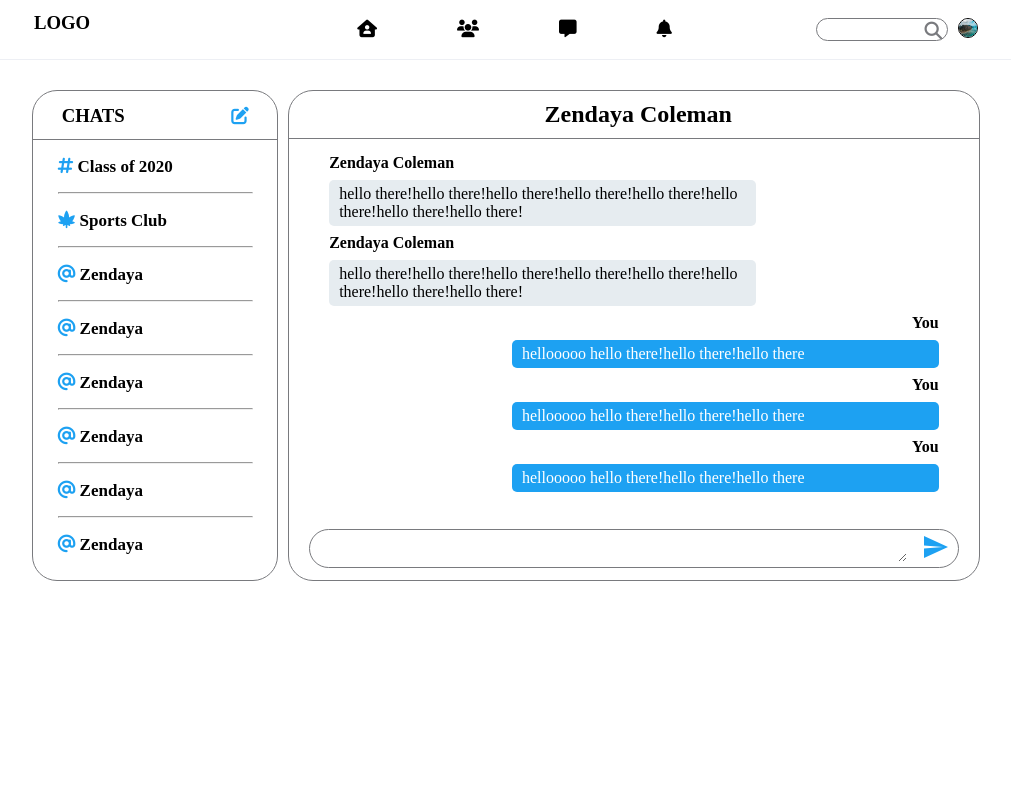
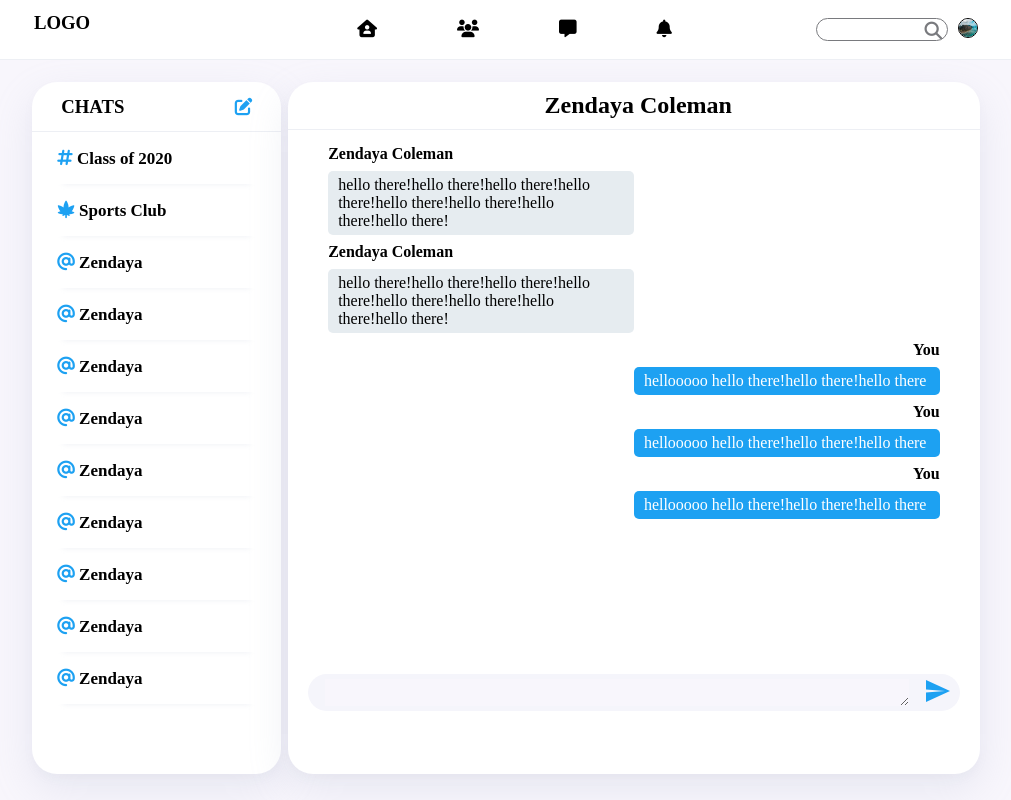
Before and after one commit to IP-Mini-Project/Social-Media-Site, a PHP site: page /templates/chat.php in a window 1280 px wide. Shown: the whole page, without its empty margins (134-1145 px from the left). Run offline with PHP 8.4, Linux system fonts and the light colour scheme; some libraries are stand-ins or nearby versions.

Commit message:
updated design

```diff
--- a/static/chat.css
+++ b/static/chat.css
@@ -3,9 +3,13 @@
     padding: 2% 13% ;
     width: 100%;
     max-height: 100vh;
-    height: 100%;
-    margin-top: 8vh;
+    height: 93vh;
+    margin-top: 7vh;
 
+
+}
+body{
+    background-color: #F8F6FC;
 }
 .heading h3{
 
@@ -14,24 +18,37 @@
 }
 .left{
     padding: 2px 0 1% 0;
-    border: 1px solid #797a7e;
+    /* border: 1px solid #797a7e; */
     border-radius: 25px;
-    height: 90%;
+    height: 100%;
     width: 30vw;
     padding-bottom: 20px;
+
+    background-color: white;
+    box-shadow: 0 5px 10px rgba(154,160,185,.05), 0 15px 40px rgba(166,173,201,.2);
 
 
 }
 .left .heading{
     padding: 0 10%;
-    border-bottom: 1px solid #797a7e;
+    /* -webkit-box-shadow: 0 6px 6px -6px rgba(166,173,201,.2);
+	   -moz-box-shadow: 0 6px 6px -6px rgba(166,173,201,.2);
+            box-shadow: 0 6px 6px -6px rgba(166,173,201,.2); */
+            /* border-bottom: 1px solid #797a7e; */
+            border-bottom: 1px solid rgba(166,173,201,.2);
+
 }
 .sub-head{
     overflow-y: scroll;
-    height: 420px;
+    height: 74vh;
     padding: 0 10%;
 
 
+}
+.sub-head .name{
+    -webkit-box-shadow: 0 6px 6px -6px rgba(166,173,201,.2);
+	   -moz-box-shadow: 0 6px 6px -6px rgba(166,173,201,.2);
+	        box-shadow: 0 6px 6px -6px rgba(166,173,201,.2);
 }
 ::-webkit-scrollbar{
     display: none;
@@ -41,11 +58,13 @@
 }
 .right{
 
-    border: 1px solid #797a7e;
+    /* border: 1px solid #797a7e; */
     border-radius: 25px;
     height: 100%;
     width: 73%;
-    margin-left: 10px;
+    margin-left: 7px;
+    background-color: white;
+    box-shadow: 0 5px 10px rgba(154,160,185,.05), 0 15px 40px rgba(166,173,201,.2);
 
 }
 .left h4{
@@ -68,19 +87,19 @@
 .right .name{
     padding: 10px;
     text-align: center;
-    border-bottom: 1px solid #797a7e;
+    border-bottom: 1px solid rgba(166,173,201,.2);
 }
 .msg-box{
     padding: 15px 40px;
     overflow-y: scroll;
-    height: 390px;
+    height: 68vh;
 
 }
 .right .their-msg p , .my-msg p{
     margin: 8px 0;
 
     height: auto;
-    width: 70%;
+    width: 50%;
     border-radius: 5px;
     padding: 5px 10px;
 
@@ -107,15 +126,18 @@
     border: none;
     outline: none;
     margin: 0 17px;
+    background-color: #F8F6FC;
 }
 .bottom-section{
     display: flex;
     justify-content: space-around;
     padding: 5px 0;
     margin: 0 20px;
-    border: 1px solid #797a7e;
+    /* border: 1px solid #797a7e; */
     border-radius: 25px;
     margin-bottom: 12px;
+    /* box-shadow: 0 5px 5px rgba(154,160,185,.05), 0 2px 30px rgba(77, 79, 87, 0.2); */
+    background-color: #F5F5FB;
 
 }
 .bottom-section button{
@@ -147,7 +169,7 @@
 
         left: 0;
         width: 45%;
-        background-color: lightgray;
+        background-color: #F5F5FB;
         border-radius: unset;
 
         height: 100%;
@@ -156,12 +178,13 @@
 
     }
     .container-3{
-        padding: 1% 1% ;
-        width: 100vw;
+        padding: 0 3px ;
+        width: 100%;
         display: flex;
         justify-content: center;
         align-items: center;
-        margin-top: 15vh;
+        margin-top: 14.5vh;
+        height: auto;
 
     }
     .right .name{
@@ -182,5 +205,13 @@
 
     .right{
         width: 85%;
+        height: auto;
+
+    }
+    .msg-box{
+        /* height: 75vh; */
+    }
+    .right .their-msg p , .my-msg p{
+        width: 70%;
     }
 }
--- a/templates/chat.php
+++ b/templates/chat.php
@@ -29,32 +29,38 @@
                 <h3><i class="fas fa-edit"></i></h3>
             </div>
             <div class="sub-head">
-            <div class="group">
-                <h4><i class="fas fa-hashtag"></i> Class of 2020</h4><hr>
+            <div class="group name">
+                <h4><i class="fas fa-hashtag"></i> Class of 2020</h4>
             </div>
-            <div class="club">
-                <h4><i class="fas fa-cannabis"></i> Sports Club</h4> <hr>
+            <div class="club name">
+                <h4><i class="fas fa-cannabis"></i> Sports Club</h4>
             </div>
             <div class="name">
-                <h4><i class="fas fa-at"></i> Zendaya</h4><hr>
+                <h4><i class="fas fa-at"></i> Zendaya</h4>
             </div>
             <div class="name">
-                <h4><i class="fas fa-at"></i> Zendaya</h4><hr>
+                <h4><i class="fas fa-at"></i> Zendaya</h4>
             </div>
             <div class="name">
-                <h4><i class="fas fa-at"></i> Zendaya</h4><hr>
+                <h4><i class="fas fa-at"></i> Zendaya</h4>
             </div>
             <div class="name">
-                <h4><i class="fas fa-at"></i> Zendaya</h4><hr>
+                <h4><i class="fas fa-at"></i> Zendaya</h4>
             </div>
             <div class="name">
-                <h4><i class="fas fa-at"></i> Zendaya</h4><hr>
+                <h4><i class="fas fa-at"></i> Zendaya</h4>
             </div>
             <div class="name">
-                <h4><i class="fas fa-at"></i> Zendaya</h4><hr>
+                <h4><i class="fas fa-at"></i> Zendaya</h4>
             </div>
             <div class="name">
-                <h4><i class="fas fa-at"></i> Zendaya</h4><hr>
+                <h4><i class="fas fa-at"></i> Zendaya</h4>
+            </div>
+            <div class="name">
+                <h4><i class="fas fa-at"></i> Zendaya</h4>
+            </div>
+            <div class="name">
+                <h4><i class="fas fa-at"></i> Zendaya</h4>
             </div>
             </div>
 
```
